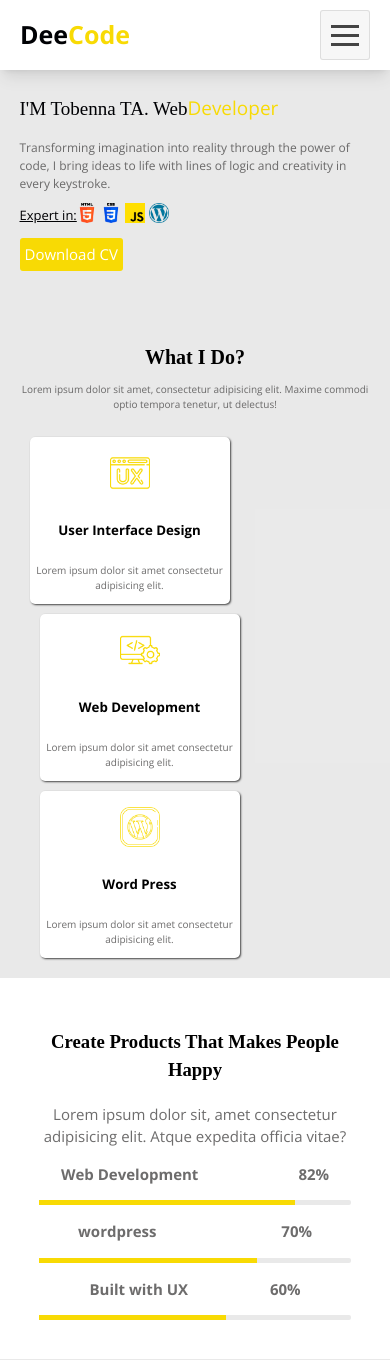
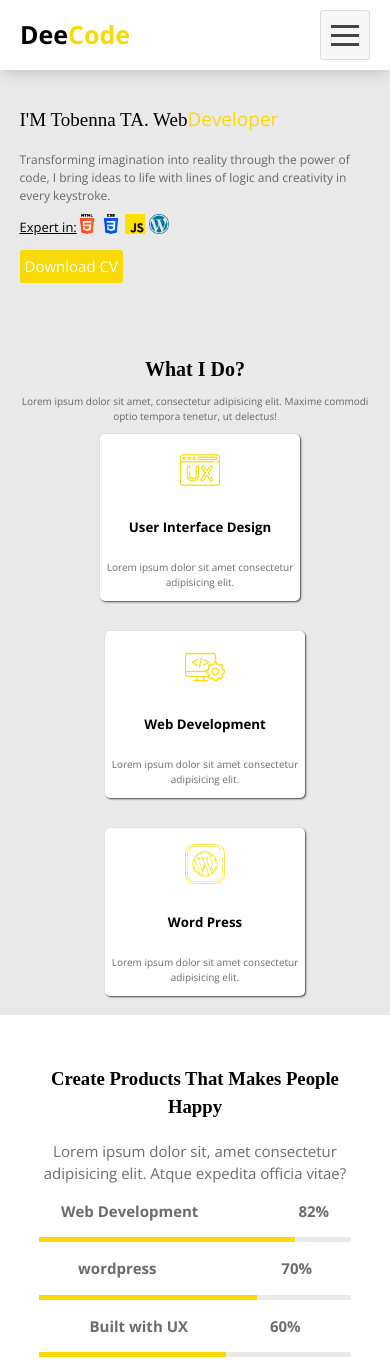
Before and after one commit to Tobennaaustin/org-portfolio, a plain HTML site: page index.html in a window 390 px wide. Shown: the top 1360 px of the page. Drawn offline with nearby package versions, Linux system fonts and the light colour scheme; a web font is replaced by a local one.

Commit message:
added some changes

```diff
--- a/responsive.css
+++ b/responsive.css
@@ -4,7 +4,7 @@
         display: block;
         align-items: center;
         justify-content: center;
-        padding: 2% 5% 5% 5%;
+        padding: 5% 5% 5% 5%;
 
       }
       .home .home-text h2{
@@ -41,7 +41,9 @@
         display: flex;
         flex-direction: row;
         flex-wrap: wrap;
-        margin-top: 7%;
+        gap: 20px;
+        margin-top: 10px;
+        justify-content: center;
       }
       .what-i-doshown{
         padding: 1px;
```
